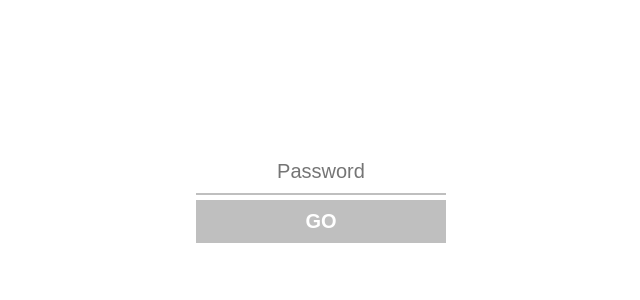
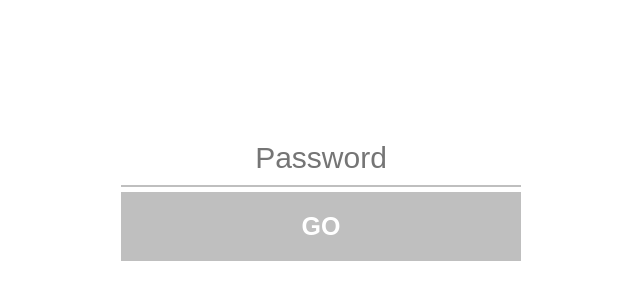
Before and after one commit to WirsoDev/aquinos-react-map, a React (Create React App) app: page / in a window 1280 px wide. Shown: the part 204-504 px from the top of the page, without its empty margins (319-959 px from the left). Built offline with nearby package versions, Linux system fonts and the light colour scheme.

Commit message:
login style - error msg

```diff
--- a/package.json
+++ b/package.json
@@ -37,6 +37,8 @@
     ]
   },
   "react-dotenv": {
-    "whitelist": ["CODE"]
+    "whitelist": [
+      "CODE"
+    ]
   }
 }
--- a/src/styles/login.css
+++ b/src/styles/login.css
@@ -1,5 +1,4 @@
 .login{
-
   display: flex;
   align-items: center;
   justify-content: center;
@@ -9,8 +8,7 @@
 .login form{
   display: flex;
   flex-direction: column;
-
-  width: 250px;
+  width: 400px;
 }
 
 .login input{
@@ -24,46 +22,48 @@
 
   margin-bottom: 5px;
 
-  font-size: 20px;
+  font-size: 30px;
   color: #bfbfbf;
 }
 
 .login button{
-  padding: 10px;
+  padding: 20px;
   border: none;
   background-color: #bfbfbf;
-
   color: white;
-
-  font-size: 20px;
+  font-size: 25px;
   font-weight: bold;
   cursor: pointer;
-
-  margin-botton: 20px;
   outline: none;
+  transition: 200ms;
+  transition-timing-function: cubic-bezier(0.83, -0.56, 0.1, 1.51);
 }
 
 .login button::after {
   position: fixed;
   content: "";
   background: white;
-  width: 250px;
+  width: 400px;
   height: 1px;
-  transform: translate(-140px, 33px);
+  transform: translate(-219px, 50px);
   z-index: 1;
   transition: 200ms;
   transition-timing-function: cubic-bezier(0.83, -0.56, 0.1, 1.51);
+
+  opacity: 0;
 }
 
 .login button:hover::after {
   position: fixed;
   content: "";
-  background: #9c9c9c;
-  width: 250px;
-  height: 10px;
-  transform: translate(-140px, 25px);
+  background: #5c5c5c;
+  width: 400px;
+  height: 19px;
+  transform: translate(-219px, 30px);
   z-index: 1;
+  opacity: 1;
 }
+
 
 .noerror{
   display: none;
@@ -71,15 +71,14 @@
 }
 
 .error{
-  padding: 5px;
+  padding: 10px;
   text-align: center;
-  background-color: #b53636;
-  font-size: 11px;
-  font-weight: bold;
+  background-color: #e45959;
+  font-size: 20px;
   color: white;
 
   animation-name: error;
-  animation-duration: 300ms;
+  animation-duration: 250ms;
   animation-timing-function: ease-in-out;
 
 }
```
Also changed, not shown: src/components/Login.js (line endings or trailing spaces), 2 other files (tests, documents, lock files or other folders).
